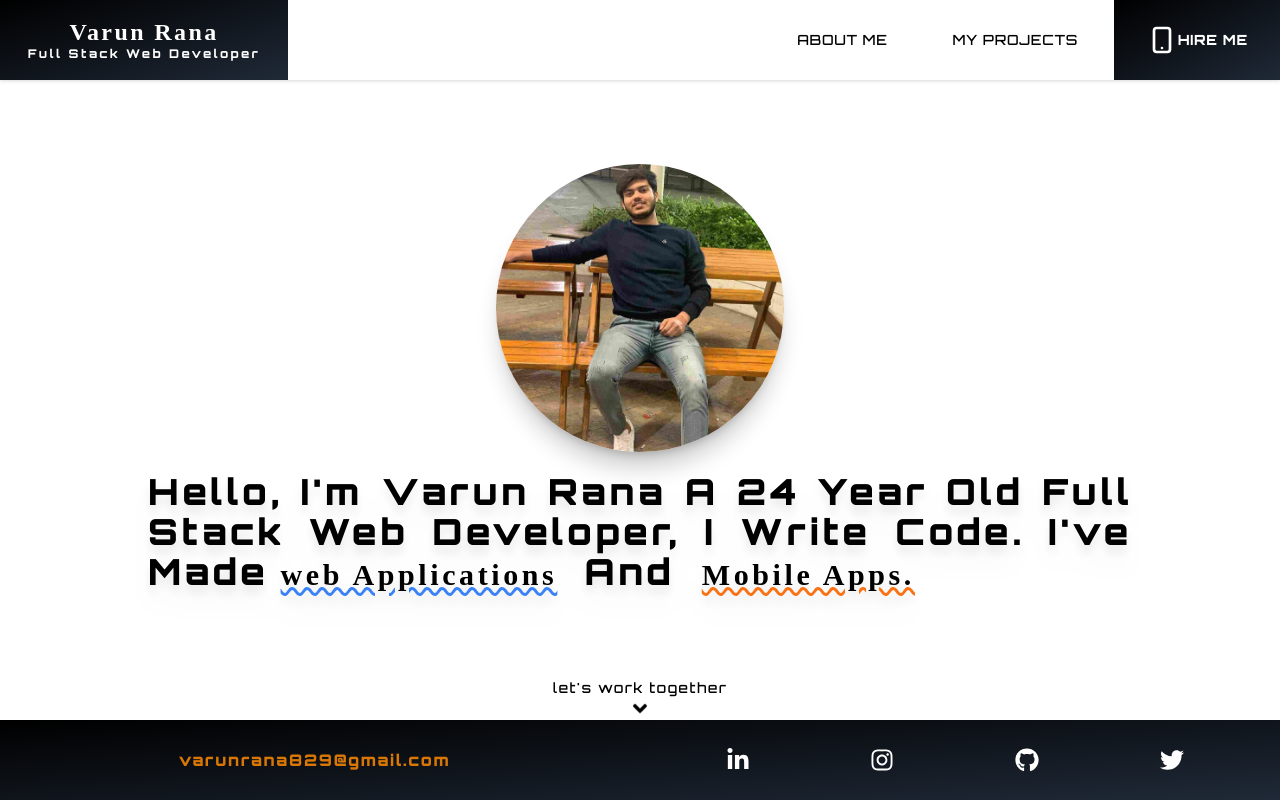
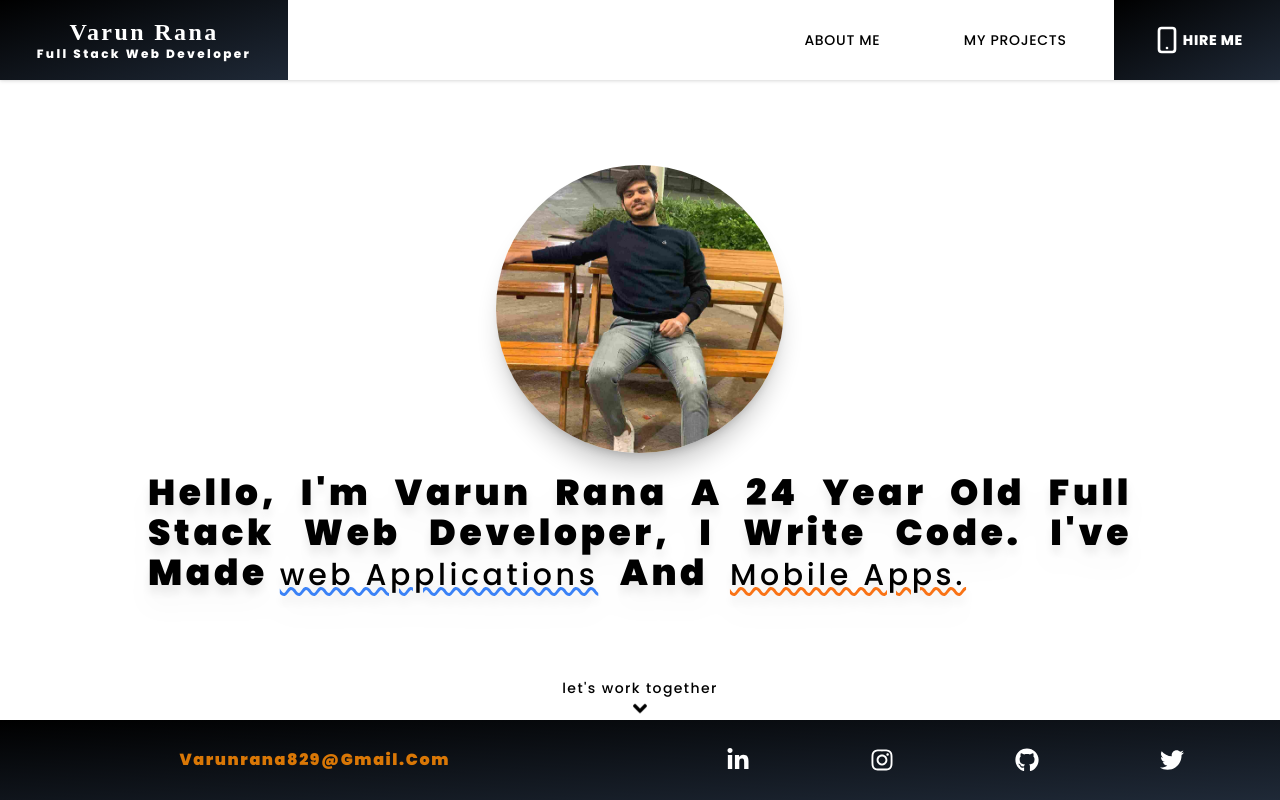
Before and after one commit to varun-raana/PortFolio-Website, a React (Create React App) app: page / in a window 1280 px wide. Built offline with nearby package versions, Linux system fonts and the light colour scheme; a web font is replaced by a local one.

Commit message:
change some UI

```diff
--- a/public/index.html
+++ b/public/index.html
@@ -12,12 +12,16 @@
     <link rel="apple-touch-icon" href="%PUBLIC_URL%/favicon-32x32.png" />
 
     <link rel="manifest" href="%PUBLIC_URL%/manifest.json" />
+
+    <!-- Poppins fonts -->
     <link rel="preconnect" href="https://fonts.googleapis.com" />
     <link rel="preconnect" href="https://fonts.gstatic.com" crossorigin />
     <link
-      href="https://fonts.googleapis.com/css2?family=Orbitron:wght@400;500;600;800;900&display=swap"
+      href="https://fonts.googleapis.com/css2?family=Poppins:wght@400;500;600;800;900&display=swap"
       rel="stylesheet"
     />
+
+    <!-- Splash fonts -->
     <link rel="preconnect" href="https://fonts.googleapis.com" />
     <link rel="preconnect" href="https://fonts.gstatic.com" crossorigin />
     <link
--- a/src/App.css
+++ b/src/App.css
@@ -3,7 +3,7 @@
   padding: 0;
   box-sizing: border-box;
   outline: none;
-  font-family: "Orbitron", sans-serif;
+  font-family: "Poppins", sans-serif;
 }
 
 .title {
--- a/src/components/footer/Footer.jsx
+++ b/src/components/footer/Footer.jsx
@@ -9,7 +9,7 @@ function Footer() {
             href="mailto:varunrana829@gmail.com"
             rel="noreferrer"
             target={"_blank"}
-            className="text-amber-600 hover:text-white transition-all duration-300 ease-in tracking-widest font-black">
+            className="text-amber-600 hover:text-white transition-all duration-300 ease-in tracking-widest font-black capitalize">
             varunrana829@gmail.com
           </a>
         </div>
--- a/src/components/hero/SelfInfo.jsx
+++ b/src/components/hero/SelfInfo.jsx
@@ -9,13 +9,13 @@ function SelfInfo() {
         code. i've made
         <Link
           to={"/my-projects"}
-          className="underline decoration-wavy decoration-blue-500 md:text-3xl mx-3 hover:decoration-orange-500 transition-all duration-300 ease-in-out title">
+          className="underline decoration-wavy decoration-blue-500 md:text-3xl mx-3 hover:decoration-orange-500 transition-all duration-300 ease-in-out font-medium">
           web applications
         </Link>{" "}
         and{" "}
         <Link
           to={"/my-projects"}
-          className="underline decoration-wavy decoration-orange-500 md:text-3xl mx-3 hover:decoration-blue-500 transition-all duration-300 ease-in-out title">
+          className="underline decoration-wavy decoration-orange-500 md:text-3xl mx-3 hover:decoration-blue-500 transition-all duration-300 ease-in-out font-medium">
           mobile apps.
         </Link>
       </Title>
```
Also changed, not shown: 1 other file (tests, documents, lock files or other folders).
